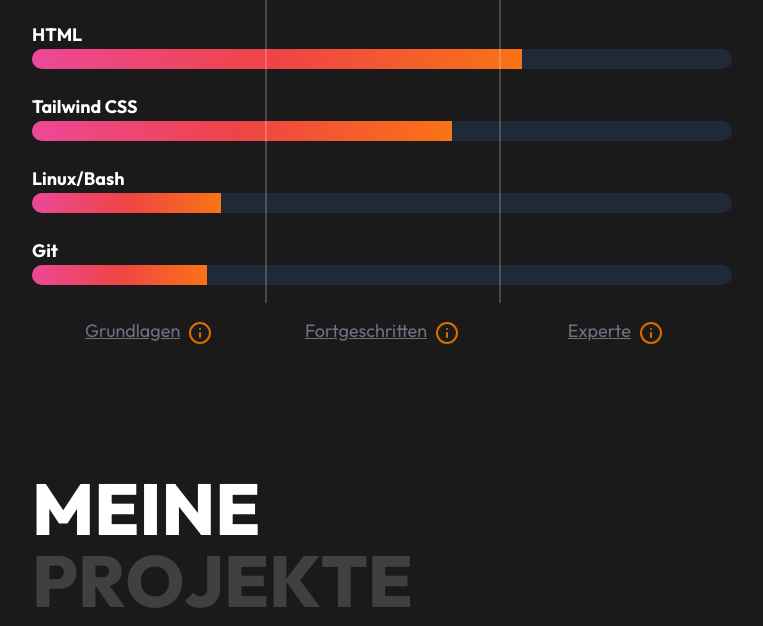
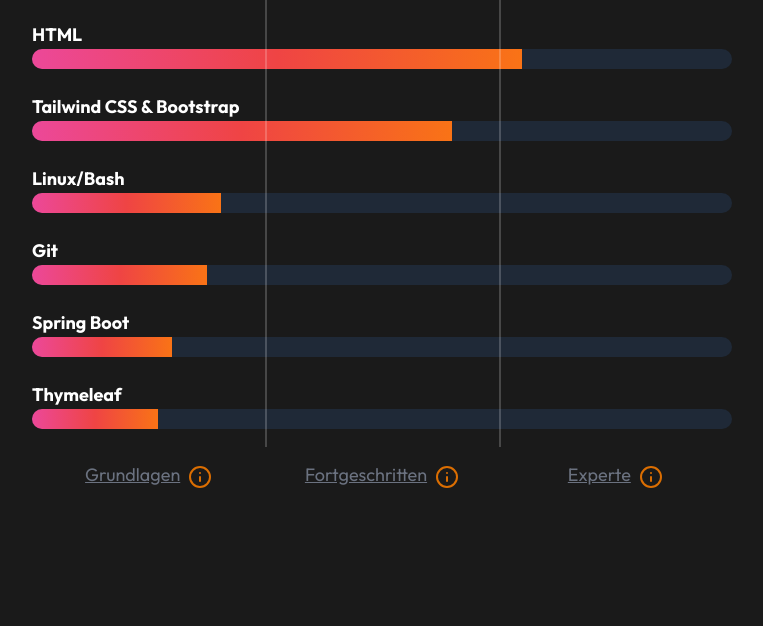
Before and after one commit to RinChise/portfolio, a website: page index.html in a window 1280 px wide. Shown: the part 1112-1738 px from the top of the page, without its empty margins (498-1261 px from the left). Drawn offline with nearby package versions, Linux system fonts and the light colour scheme.

Commit message:
skills added

```diff
--- a/index.html
+++ b/index.html
@@ -271,7 +271,7 @@
                                     </div>
 
                                     <div>
-                                        <p class="text-lg font-bold">Tailwind CSS</p>
+                                        <p class="text-lg font-bold">Tailwind CSS & Bootstrap</p>
                                         <div class="relative bg-gray-800 rounded-full h-5 w-full overflow-hidden">
                                             <div
                                                 class="skill-bar absolute top-0 left-0 h-5 w-0 bg-gradient-to-r from-pink-500 via-red-500 to-orange-500 transition-all duration-700 ease-in-out">
@@ -290,6 +290,22 @@
 
                                     <div>
                                         <p class="text-lg font-bold">Git</p>
+                                        <div class="relative bg-gray-800 rounded-full h-5 w-full overflow-hidden">
+                                            <div
+                                                class="skill-bar absolute top-0 left-0 h-5 w-0 bg-gradient-to-r from-pink-500 via-red-500 to-orange-500 transition-all duration-700 ease-in-out">
+                                            </div>
+                                        </div>
+                                    </div>
+                                    <div>
+                                        <p class="text-lg font-bold">Spring Boot</p>
+                                        <div class="relative bg-gray-800 rounded-full h-5 w-full overflow-hidden">
+                                            <div
+                                                class="skill-bar absolute top-0 left-0 h-5 w-0 bg-gradient-to-r from-pink-500 via-red-500 to-orange-500 transition-all duration-700 ease-in-out">
+                                            </div>
+                                        </div>
+                                    </div>
+                                    <div>
+                                        <p class="text-lg font-bold">Thymeleaf</p>
                                         <div class="relative bg-gray-800 rounded-full h-5 w-full overflow-hidden">
                                             <div
                                                 class="skill-bar absolute top-0 left-0 h-5 w-0 bg-gradient-to-r from-pink-500 via-red-500 to-orange-500 transition-all duration-700 ease-in-out">
--- a/script.js
+++ b/script.js
@@ -200,7 +200,7 @@
         const tooltipsSoft = document.querySelectorAll(".tooltip-soft");
 
         // Skill levels - percentage width for each bar
-        const technicalLevels = ["44%", "72%", "40%", "15%", "70%", "60%", "27%", "25%"];
+        const technicalLevels = ["44%", "72%", "40%", "15%", "70%", "60%", "27%", "25%", "20%", "18%"];
         const softSkillLevels = ["82%", "84%", "50%", "85%", "65%", "60%", "80%", "95%"];
 
         // Animate skill bars when they're in viewport
```
